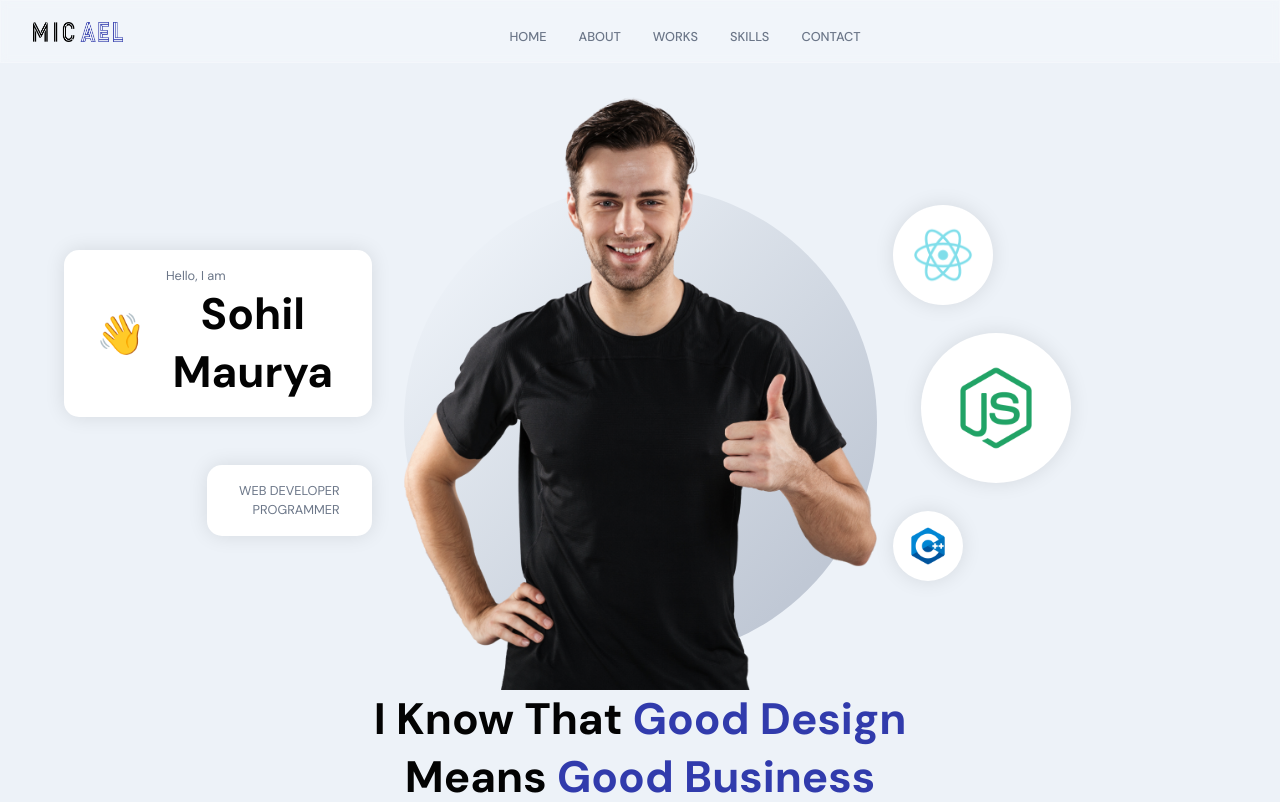
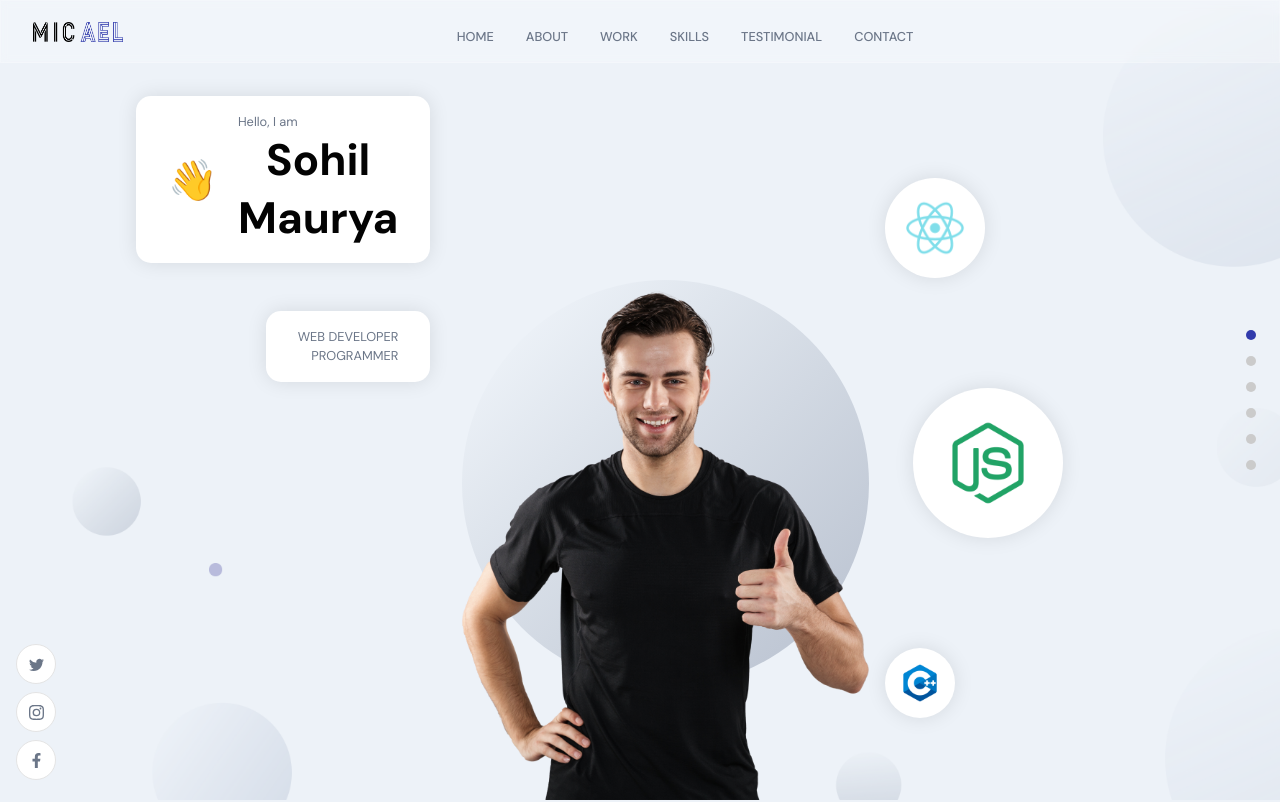
Before and after one commit to sss1stclass/Portfolio, a React (Vite) app: page / in a window 1280 px wide. Shown: the top 802 px of the page. Built offline with nearby package versions, Linux system fonts and the light colour scheme.

Commit message:
new changes to the website

```diff
--- a/src/components/Navbar/Navbar.tsx
+++ b/src/components/Navbar/Navbar.tsx
@@ -6,7 +6,7 @@ import './Navbar.scss'
 
 const Navbar = () => {
     const [toggle, setToggle] = useState(false);
-    const Types = ['Home', 'About', 'Works', 'Skills', 'Contact'];
+    const Types = ['home', 'about', 'work', 'skills', 'testimonial', 'contact'];
 
     return (
         <nav className='app__navbar'>
--- /dev/null
+++ b/src/components/NavigationDots.tsx
@@ -0,0 +1,17 @@
+import React from 'react';
+const types = ['home', 'about', 'work', 'skills', 'testimonial', 'contact']
+
+const NavigationDots = ({active}) => (
+  <div className="app__navigation">
+    {types.map((item, index) => (
+      <a
+        href={`#${item}`}
+        key={item + index}
+        className="app__navigation-dot"
+        style={active == item ? { backgroundColor: '#313BAC' } : {}}
+      />
+    ))}
+  </div>
+);
+
+export default NavigationDots;
--- /dev/null
+++ b/src/components/SocialMedia.tsx
@@ -0,0 +1,21 @@
+import React from 'react'
+import {BsTwitter, BsInstagram } from 'react-icons/bs'
+import { FaFacebookF} from 'react-icons/fa'
+
+const SocialMedia = () => {
+  return (
+    <div className='app__social'>
+      <div>
+        <BsTwitter/>
+      </div>
+      <div>
+        <BsInstagram/>
+      </div>
+      <div>
+        <FaFacebookF/>
+      </div>
+    </div>
+  )
+}
+
+export default SocialMedia;
--- a/src/components/index.ts
+++ b/src/components/index.ts
@@ -1 +1,6 @@
 import {default as Navbar } from './Navbar/Navbar'
+import {default as NavigationDots} from './NavigationDots'
+import {default as SocialMedia} from './SocialMedia'
+
+// import  NavigationDots from './NavigationDots'
+// import SocialMedia from './SocialMedia'
--- a/src/constant/images.ts
+++ b/src/constant/images.ts
@@ -26,6 +26,8 @@ import about04 from '../assets/about04.png';
 import profile from '../assets/profile.png';
 import circle from '../assets/circle.svg';
 import logo from '../assets/logo.png';
+import logo_sohil from '../assets/logo_sohil.png';
+
 
 import adidas from '../assets/adidas.png';
 import amazon from '../assets/amazon.png';
@@ -69,4 +71,5 @@ export default {
   nb,
   skype,
   spotify,
+  logo_sohil,
 };
--- a/src/container/About/About.tsx
+++ b/src/container/About/About.tsx
@@ -2,6 +2,7 @@ import React from 'react'
 import './About.scss'
 import { motion } from 'framer-motion'
 import { images } from '../../constant'
+import AppWrap from '../../wrapper/AppWrap'
 
 const abouts = [
   {
@@ -46,4 +47,4 @@ const About = () => {
   )
 }
 
-export default About;
+export default AppWrap(About,'about','');
--- a/src/container/Header/Header.tsx
+++ b/src/container/Header/Header.tsx
@@ -2,6 +2,7 @@ import React from 'react'
 import './Header.scss'
 import { motion } from 'framer-motion'
 import { images } from '../../constant'
+import AppWrap from '../../wrapper/AppWrap'
 
 
 const scaleVariants ={
@@ -15,60 +16,6 @@ const scaleVariants ={
   },
 }
 
-// const Header = () => {
-
-//   return (
-//     <div id='' className='app__header app__flex'>
-//       <motion.div
-//         whileInView={{ x: [-100, 0], opacity: [0, 1] }}
-//         transition={{ duration: 2 }}
-//         className='app__header-info'
-//       >
-//         <div className="app_header-badge">
-//           <div className="badge-cmp app__flex">
-//             <span>👋</span>
-//             <div style={{ marginLeft: 20 }}>
-//               <p className='p-text'>Hello, I am</p>
-//               <h1 className='head-text'>Sohil Maurya</h1>
-//             </div>
-//           </div>
-//           <div className="tag-cmp app__flex">
-//             <p className='p-text'>web devloper</p>
-//             <p className='p-text'>software developer</p>
-//           </div>
-//         </div>
-
-//       </motion.div>
-
-//       <motion.div
-//        whileInView={{opacity:[0,1]}}
-//        transition={{ duration:0.5,delayChildren:0.5}}
-//       >
-//         <img src={images.profile} alt="profile_image" />
-//         <motion.img
-//         whileInView={{scale:[0,1]}}
-//         transition={{duration:1,ease:'easeInOut'}}
-//         alt='profile background circle'
-//         src={images.circle}
-//         className='overlay_circle'
-//         />
-//       </motion.div>
-
-
-//       <motion.div
-//       variants={scaleVarients}
-//       whileInView={scaleVarients.whileInView}
-//       className='app_header-circle'
-//       >
-//       {[images.node, images.react, images.sass].map((circle, index) => (
-//         <div className="circle-cmp app__flex" key={`circle-${index}`}>
-//           <img src={circle} alt="profile_bg" />
-//         </div>
-//       ))}
-//       </motion.div>
-//     </div>
-//   )
-// }
 
 const Header = () => (
   <div className="app__header app__flex">
@@ -122,4 +69,4 @@ const Header = () => (
   </div>
 );
 
-export default Header
+export default AppWrap(Header,'home','');
--- /dev/null
+++ b/src/wrapper/AppWrap.tsx
@@ -0,0 +1,25 @@
+import React from 'react'
+// import {NavigationDots, SocialMedia} from '../components'
+import NavigationDots from '../components/NavigationDots'
+import SocialMedia from '../components/SocialMedia'
+
+const AppWrap = (Components:any, idName:any, classNames:any) =>function HOC() {
+  return (
+
+            <div id={idName} className={`app__container ${classNames}`}>
+      <SocialMedia />
+      <div className="app__wrapper app__flex">
+        <Components />
+
+        <div className="copyright">
+          <p className="p-text"> &copy; PuzzledBird</p>
+          <p className="p-text">All rights reserved</p>
+        </div>
+      </div>
+      <NavigationDots active={idName} />
+    </div>
+
+  )
+}
+
+export default AppWrap;
```
Also changed, not shown: src/assets/logo_sohil.png (added), src/container/index.ts (line endings or trailing spaces).
